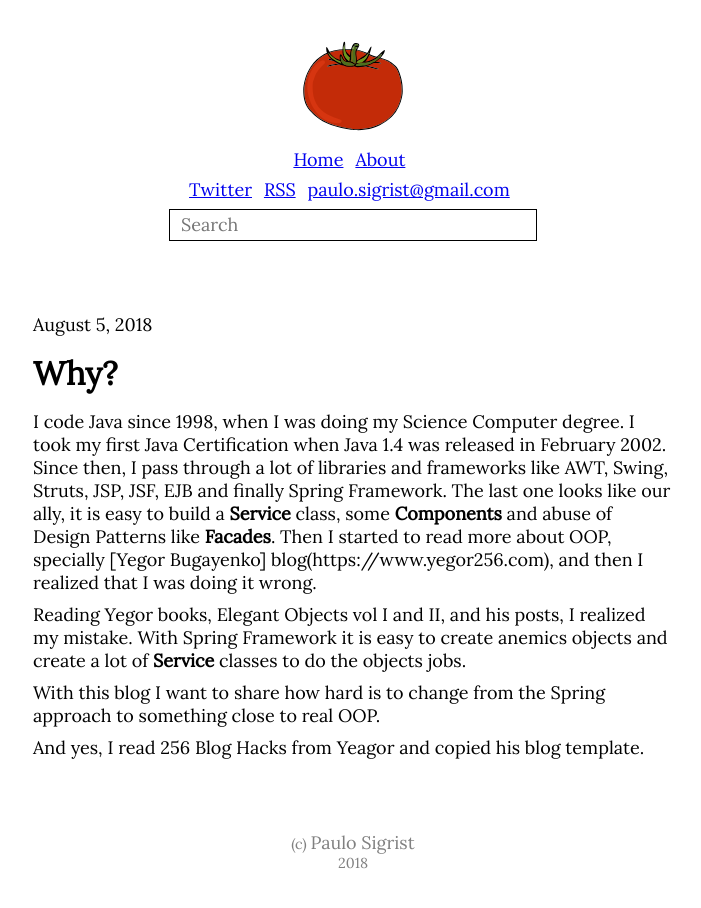
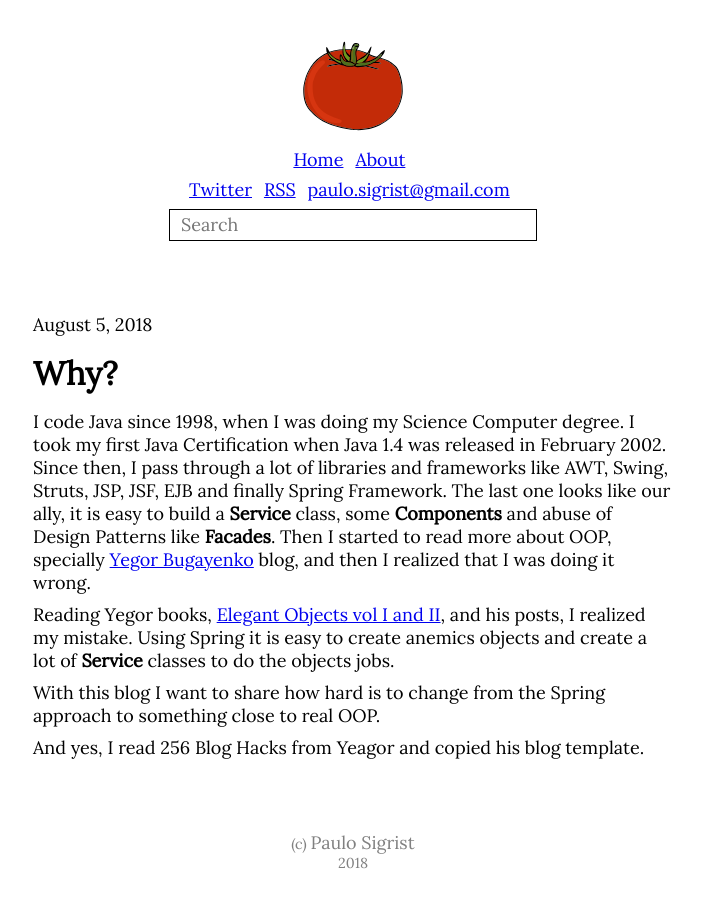
Before and after one commit to sigrist/sigrist.github.io, a Jekyll site: the page built from _posts/2018/2018-08-05-why.md, in a window 1280 px wide. Shown: the whole page, without its empty margins (287-988 px from the left). Built offline with Jekyll 4.4.1, drawn with Linux system fonts in a browser that asks for light colours; comment, search, counter and statistics services are not loaded.

```diff
--- a/_posts/2018/2018-08-05-why.md
+++ b/_posts/2018/2018-08-05-why.md
@@ -11,11 +11,11 @@
 categories: programming
 ---
 
-I code Java since 1998, when I was doing my Science Computer degree. I took my first Java Certification when Java 1.4 was released in February 2002. Since then, I pass through a lot of libraries and frameworks like AWT, Swing, Struts, JSP, JSF, EJB and finally Spring Framework. The last one looks like our ally, it is easy to build a **Service** class, some **Components** and abuse of Design Patterns like **Facades**. Then I started to read more about OOP, specially [Yegor Bugayenko] blog(https://www.yegor256.com), and then I realized that I was doing it wrong.
+I code Java since 1998, when I was doing my Science Computer degree. I took my first Java Certification when Java 1.4 was released in February 2002. Since then, I pass through a lot of libraries and frameworks like AWT, Swing, Struts, JSP, JSF, EJB and finally Spring Framework. The last one looks like our ally, it is easy to build a **Service** class, some **Components** and abuse of Design Patterns like **Facades**. Then I started to read more about OOP, specially [Yegor Bugayenko](https://www.yegor256.com) blog, and then I realized that I was doing it wrong.
 
 <!--more-->
 
-Reading Yegor books, Elegant Objects vol I and II, and his posts, I realized my mistake. With Spring Framework it is easy to create anemics objects and create a lot of **Service** classes to do the objects jobs.
+Reading Yegor books, [Elegant Objects vol I and II](https://www.yegor256.com/books.html), and his posts, I realized my mistake. Using Spring it is easy to create anemics objects and create a lot of **Service** classes to do the objects jobs.
 
 With this blog I want to share how hard is to change from the Spring approach to something close to real OOP.
 
```
Also changed, not shown: index.html (+6 -6 lines), README.md.
